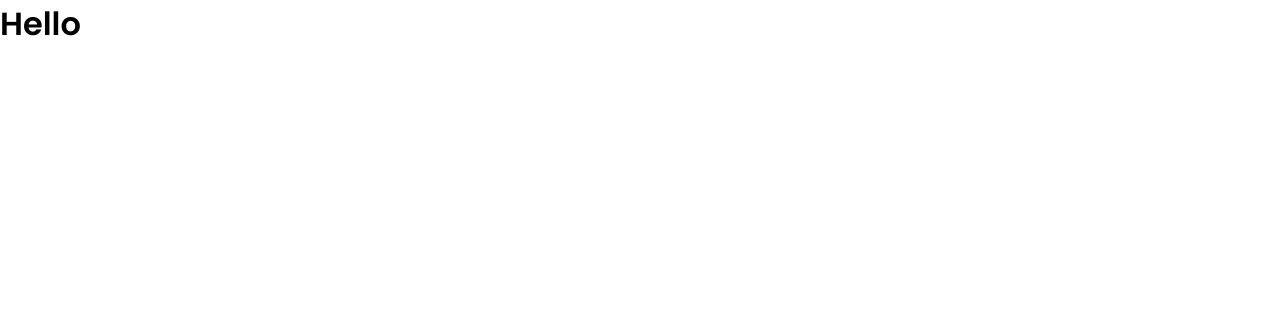
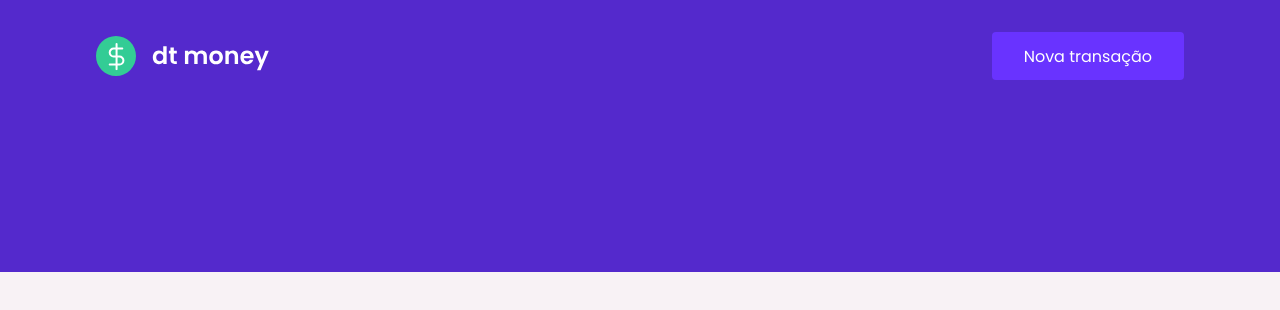
Before and after one commit to Adilson2902/project-1-trilha-ignite-react, a React (Create React App) app: page / in a window 1280 px wide. Shown: the top 310 px of the page. Built offline with nearby package versions, Linux system fonts and the light colour scheme.

Commit message:
component header

```diff
--- a/public/index.html
+++ b/public/index.html
@@ -2,7 +2,6 @@
 <html lang="en">
   <head>
     <link rel="preconnect" href="https://fonts.googleapis.com">
-    <link rel="preconnect" href="https://fonts.gstatic.com" crossorigin>
     <meta charset="utf-8" />
     <meta name="viewport" content="width=device-width, initial-scale=1" />
 
--- a/src/App.tsx
+++ b/src/App.tsx
@@ -1,10 +1,12 @@
+import { Fragment } from "react";
+import { Header } from "./components/Header";
 import { GlobalStyle } from "./styles/global";
 
 export function App() {
   return (
-    <div className="App">
-       <h1>Hello</h1>
-       <GlobalStyle />
-    </div>
+    <>
+    <GlobalStyle />
+    <Header />
+    </>
   );
 }
--- /dev/null
+++ b/src/components/Header/index.tsx
@@ -0,0 +1,15 @@
+import logoImg from '../../assets/logo.svg'
+import { Container, Content } from './styles'
+
+export const Header: React.FC =  () => {
+ return (
+     <Container>
+        <Content>
+            <img src={logoImg} alt="dt money"/>
+            <button type="button">
+                Nova transação
+            </button>
+        </Content>
+     </Container>
+ )
+}
--- /dev/null
+++ b/src/components/Header/styles.ts
@@ -0,0 +1,31 @@
+import styled from "styled-components";
+
+export const Container = styled.header`
+   background: var(--blue);
+`;
+
+export const Content = styled.div`
+   max-width: 1120px;
+   margin: 0 auto;
+
+   padding: 2rem 1rem 12rem;
+   display: flex;
+   align-items: center;
+   justify-content: space-between;
+
+   button {
+       font-size: 1rem;
+       color: #fff;
+       background: var(--blue-light);
+       border: 0;
+       padding: 0 2rem;
+       border-radius: 0.25rem;
+       height: 3rem;
+
+       transition: filter 0.2s;
+
+       &:hover{
+           filter: brightness(0.9);
+       }
+   }
+`
--- a/src/index.tsx
+++ b/src/index.tsx
@@ -1,5 +1,6 @@
 import React from 'react';
 import ReactDOM from 'react-dom/client';
+import { GlobalStyle } from "./styles/global";
 import { App } from './App';
 
 const root = ReactDOM.createRoot(
--- a/src/styles/global.ts
+++ b/src/styles/global.ts
@@ -3,16 +3,16 @@ import { createGlobalStyle } from 'styled-components';
 
 export const GlobalStyle = createGlobalStyle`
   :root {
-    --background: "#f8f2f5";
-    --red: "#E52E4D";
-    --blue: "#5429CC";
+    --background: #f8f2f5;
+    --red: #E52E4D;
+    --blue: #5429CC;
 
-    --blue-light: "#6933FF";
+    --blue-light: #6933FF;
 
-    --text-title: "#363F5F";
-    --text-body: "#969CB3";
+    --text-title: #363F5F;
+    --text-body: #969CB3;
 
-    --shape: "#ffffff";
+    --shape: #ffffff;
   }
 
   * {
```
